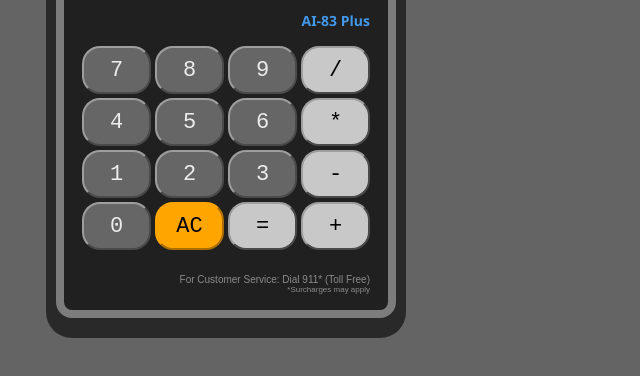
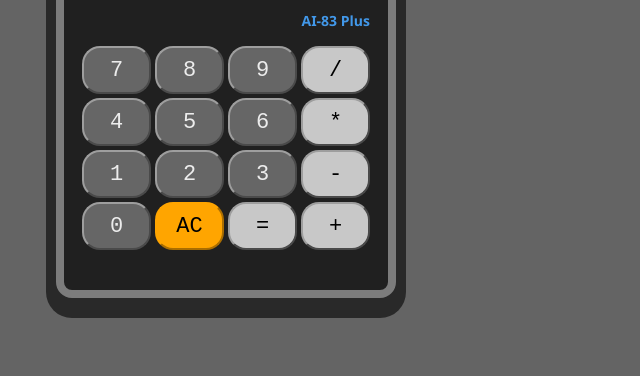
Before and after one commit to jprk8/calculator, a plain HTML site: page index.html in a window 1280 px wide. Shown: the part 176-552 px from the top of the page, without its empty margins (0-640 px from the left). Drawn offline with Linux system fonts and the light colour scheme.

Commit message:
Remove bottom text

```diff
--- a/index.html
+++ b/index.html
@@ -30,9 +30,6 @@
             <button id="equals">=</button>
             <button class="operator" id="plus">+</button>
         </div>
-        <div id="help">For Customer Service: Dial 911* (Toll Free)</div>
-        <div id="disclaimer">*Surcharges may apply</div>
     </div>
-
 </body>
 </html>
```
